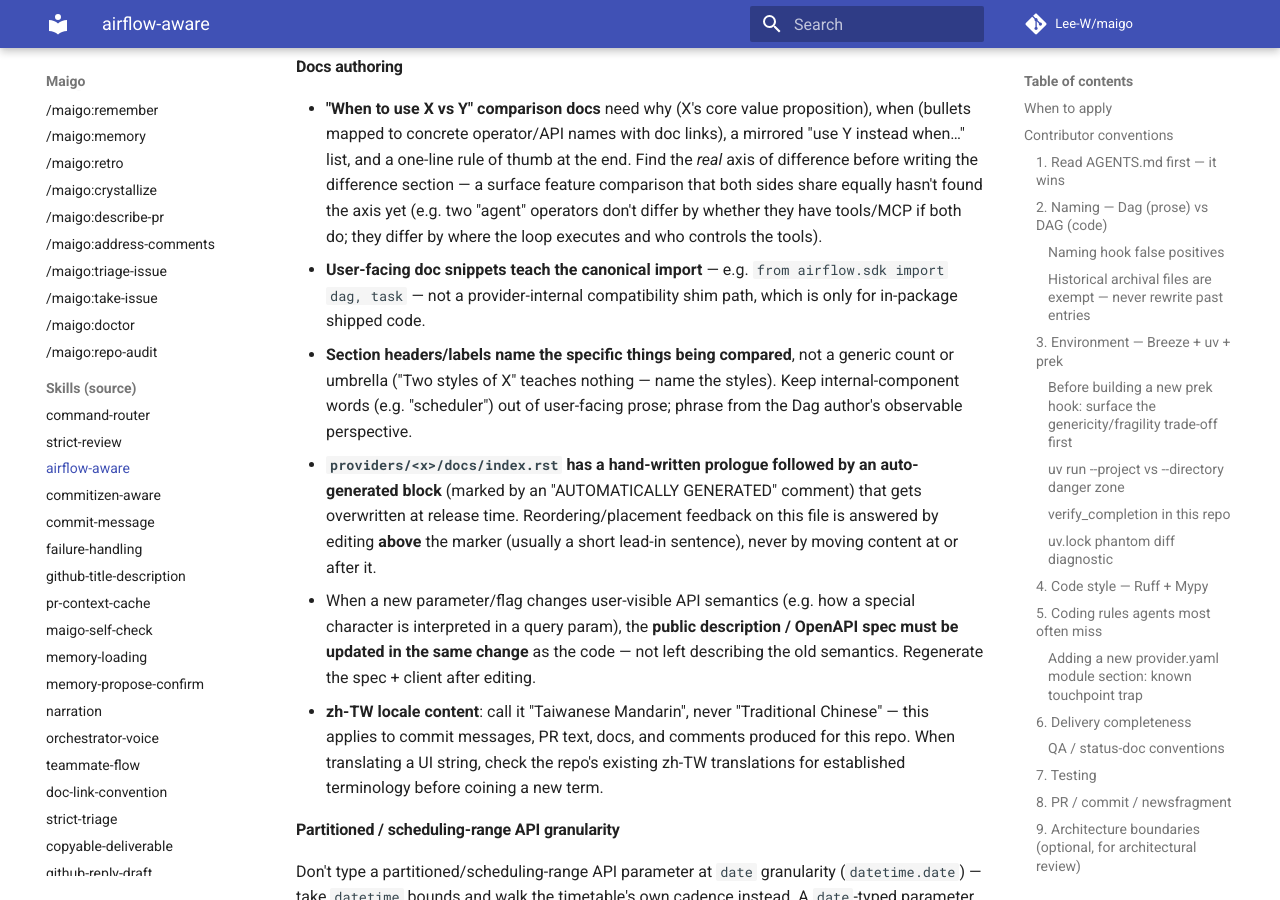
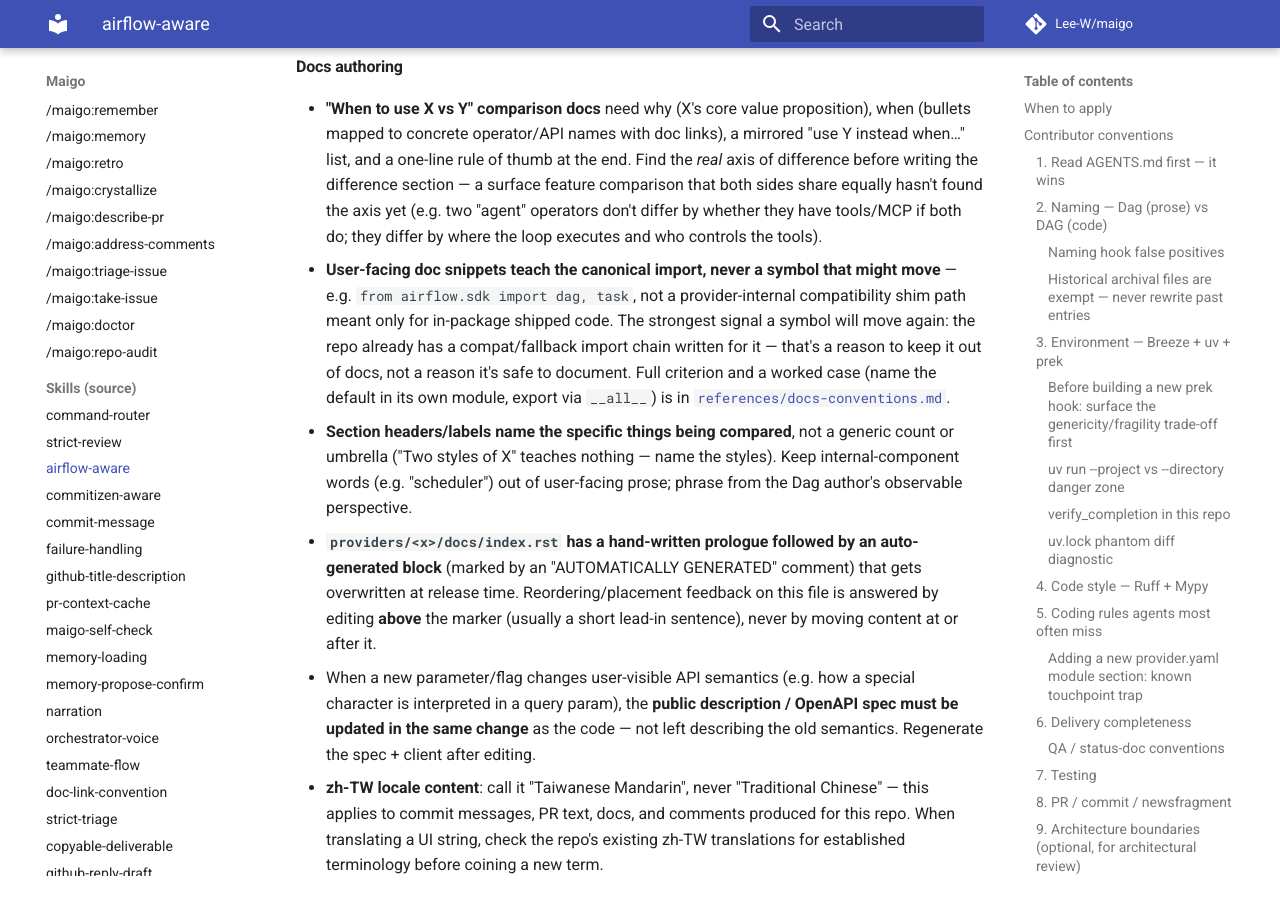
Before and after one commit to Lee-W/maigo, an MkDocs documentation site: the page built from docs/skills/airflow-aware.md, in a window 1280 px wide and 900 px high, scrolled down 9505 px. Built offline with MkDocs 1.6.1 and Material for MkDocs 9.7.7, drawn with Linux system fonts in a browser that asks for light colours; comment, search, counter and statistics services are not loaded.

Commit message:
docs(airflow-aware): don't tell docs readers to import a symbol that moves
Docs must not point users at a private/unstable symbol belonging to someone
else's internals; the strongest reverse signal it'll move again is the repo
already having a compat/fallback import chain written for it. Case study:
apache/airflow PR #70830 — docs told Dag authors to import `redact` from
`airflow.sdk.log`, but that symbol had moved four times and `providers/
common/compat` already carries four fallback imports for it. Fix: named the
default in its own module (`default_redactor`, exported via `__all__`) and
pointed docs there instead. `airflow-aware/SKILL.md`'s doc-snippet rule now
points at this section's full criterion and worked case.

```diff
--- a/skills/airflow-aware/SKILL.md
+++ b/skills/airflow-aware/SKILL.md
@@ -416,9 +416,14 @@ beats per-endpoint pedantic accuracy.
   equally hasn't found the axis yet (e.g. two "agent" operators don't differ
   by whether they have tools/MCP if both do; they differ by where the loop
   executes and who controls the tools).
-- **User-facing doc snippets teach the canonical import** — e.g.
-  `from airflow.sdk import dag, task` — not a provider-internal compatibility
-  shim path, which is only for in-package shipped code.
+- **User-facing doc snippets teach the canonical import, never a symbol that
+  might move** — e.g. `from airflow.sdk import dag, task`, not a
+  provider-internal compatibility shim path meant only for in-package shipped
+  code. The strongest signal a symbol will move again: the repo already has a
+  compat/fallback import chain written for it — that's a reason to keep it
+  out of docs, not a reason it's safe to document. Full criterion and a
+  worked case (name the default in its own module, export via `__all__`) is
+  in [`references/docs-conventions.md`](https://github.com/Lee-W/maigo/blob/main/skills/airflow-aware/references/docs-conventions.md).
 - **Section headers/labels name the specific things being compared**, not a
   generic count or umbrella ("Two styles of X" teaches nothing — name the
   styles). Keep internal-component words (e.g. "scheduler") out of
```
Also changed, not shown: skills/airflow-aware/references/docs-conventions.md (+38 -0 lines).
